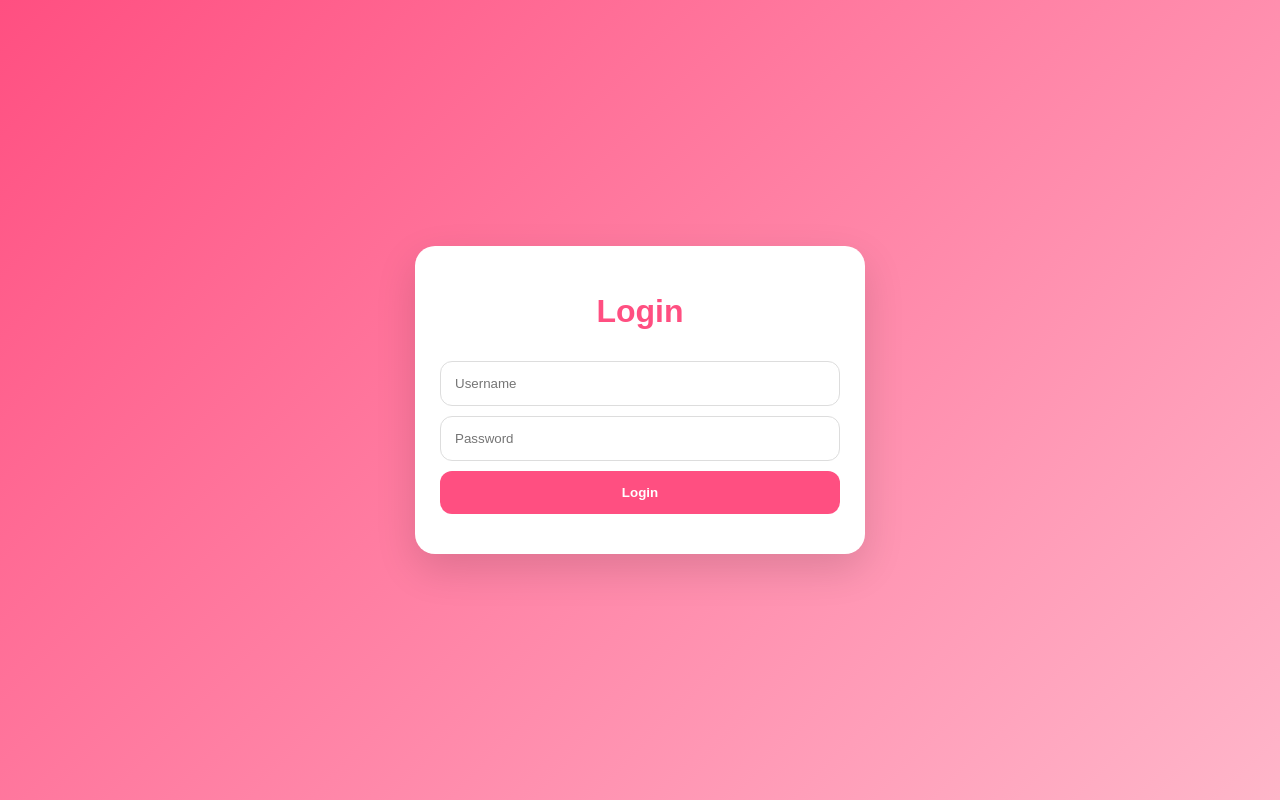
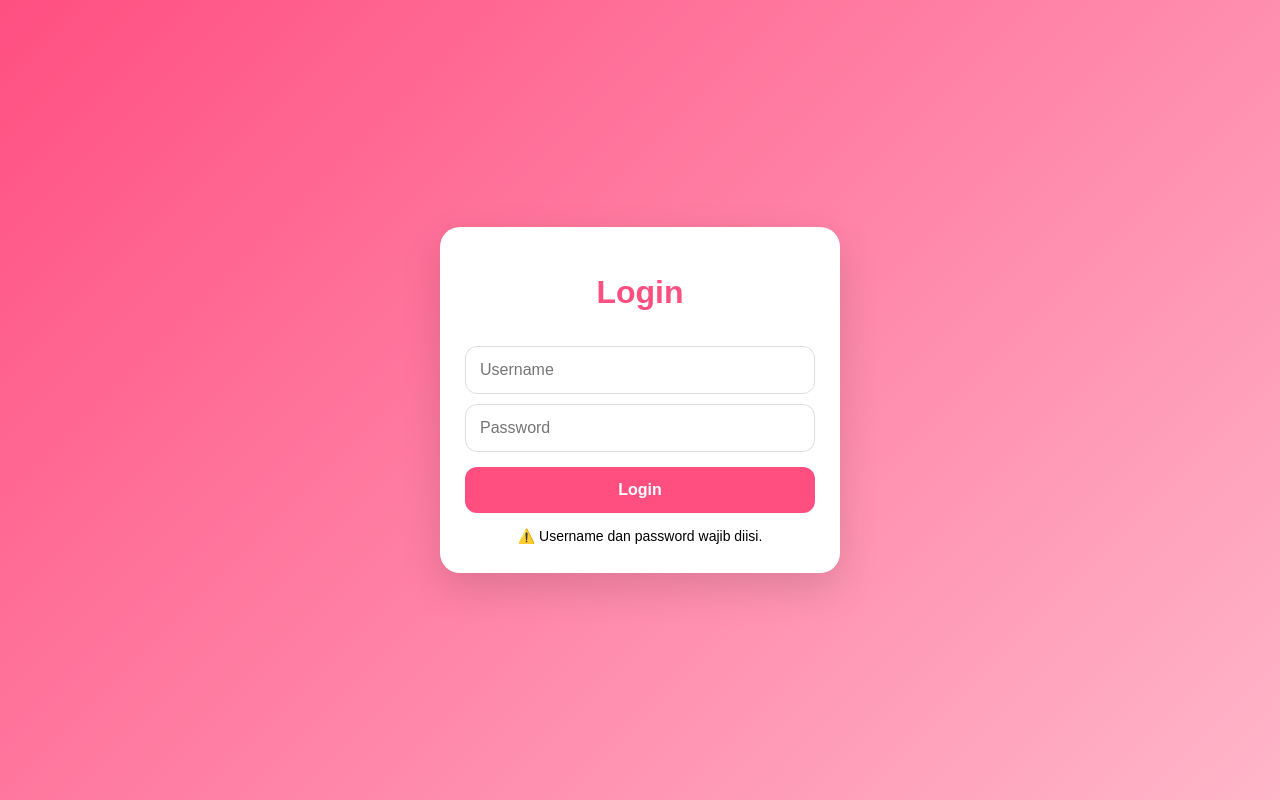
Before and after one commit to denz132/bydenz-ngl, a website: page public/login.html in a window 1280 px wide. Both pictures are taken after a click on the button "Login". Drawn offline with Linux system fonts and the light colour scheme; no server answers.

Commit message:
Replace static response with asset fetch
Up

```diff
--- a/public/login.html
+++ b/public/login.html
@@ -1,90 +1,90 @@
 <!DOCTYPE html>
-<html>
-
+<html lang="id">
 <head>
-
 <meta charset="UTF-8">
-
-<meta name="viewport"
-content="width=device-width,initial-scale=1">
+<meta name="viewport" content="width=device-width, initial-scale=1">
 
 <title>Login - BY DENZ</title>
 
 <style>
+* {
+    box-sizing: border-box;
+}
 
 body {
     margin: 0;
-
     min-height: 100vh;
-
     display: flex;
-
     align-items: center;
-
     justify-content: center;
-
-    font-family: Arial;
-
-    background:
-        linear-gradient(
-            135deg,
-            #ff4f81,
-            #ffb6ca
-        );
+    padding: 20px;
+    font-family: Arial, sans-serif;
+    background: linear-gradient(135deg, #ff4f81, #ffb6ca);
 }
 
 .card {
-    width: 90%;
+    width: 100%;
     max-width: 400px;
-
     background: white;
-
     padding: 25px;
-
     border-radius: 20px;
-
-    box-shadow:
-        0 15px 40px #0002;
+    box-shadow: 0 15px 40px #0002;
 }
 
 h1 {
     text-align: center;
     color: #ff4f81;
+    margin-bottom: 25px;
 }
 
-input,
-button {
+input {
     width: 100%;
+    padding: 14px;
+    margin-top: 10px;
+    border-radius: 12px;
+    border: 1px solid #ddd;
+    outline: none;
+    font-size: 16px;
+    transition: .2s;
+}
 
-    padding: 14px;
-
-    margin-top: 10px;
-
-    box-sizing: border-box;
-
-    border-radius: 12px;
-
-    border: 1px solid #ddd;
+input:focus {
+    border-color: #ff4f81;
+    box-shadow: 0 0 0 3px #ff4f8125;
 }
 
 button {
+    width: 100%;
+    padding: 14px;
+    margin-top: 15px;
+    border: 0;
+    border-radius: 12px;
     background: #ff4f81;
+    color: white;
+    font-size: 16px;
+    font-weight: bold;
+    cursor: pointer;
+    transition: transform .12s, opacity .2s;
+    touch-action: manipulation;
+}
 
-    color: white;
+button:active {
+    transform: scale(.96);
+}
 
-    border: 0;
-
-    font-weight: bold;
+button:disabled {
+    opacity: .65;
+    cursor: not-allowed;
+    transform: none;
 }
 
 #result {
     text-align: center;
-
     margin-top: 15px;
+    min-height: 20px;
+    font-size: 14px;
 }
-
 </style>
-
 </head>
 
 <body>
@@ -95,14 +95,17 @@ button {
 
     <input
         id="username"
-placeholder="Username">
+        type="text"
+        placeholder="Username"
+        autocomplete="username">
 
     <input
         id="password"
         type="password"
-placeholder="Password">
+        placeholder="Password"
+        autocomplete="current-password">
 
-<button onclick="login()">
+    <button id="loginBtn" onclick="login()">
         Login
     </button>
 
@@ -111,69 +114,84 @@ Login
 </div>
 
 <script>
-
 async function login() {
 
     const username =
-        document
-        .getElementById("username")
-        .value;
+        document.getElementById("username").value.trim();
 
     const password =
-        document
-        .getElementById("password")
-        .value;
+        document.getElementById("password").value;
 
     const result =
-        document
-        .getElementById("result");
+        document.getElementById("result");
 
-    const response =
-        await fetch(
-            "/api/login",
-            {
+    const button =
+        document.getElementById("loginBtn");
+
+    if (!username || !password) {
+        result.innerText = "⚠️ Username dan password wajib diisi.";
+        return;
+    }
+
+    // Feedback langsung saat tombol ditekan
+    button.disabled = true;
+    button.innerText = "⏳ Memproses...";
+    result.innerText = "";
+
+    try {
+
+        const response = await fetch("/api/login", {
             method: "POST",
 
             headers: {
-                    "Content-Type":
-                        "application/json"
+                "Content-Type": "application/json"
             },
 
-                body:
-                    JSON.stringify({
-                        username,
-                        password
+            body: JSON.stringify({
+                username: username,
+                password: password
             })
-            }
-        );
+        });
 
-    const data =
-        await response.json();
+        const data = await response.json();
 
         if (data.success) {
 
-        result.innerText =
-            "✅ Login berhasil!";
+            result.innerText = "✅ Login berhasil!";
+            button.innerText = "✅ Berhasil";
 
-        setTimeout(
-            function() {
-                location.href =
-                    "/inbox.html";
-            },
-            700
-        );
+            setTimeout(() => {
+                location.href = "/inbox.html";
+            }, 500);
 
         } else {
 
             result.innerText =
-            "❌ " + data.message;
+                "❌ " + (data.message || "Login gagal.");
 
+            button.disabled = false;
+            button.innerText = "Login";
         }
 
+    } catch (error) {
+
+        console.error(error);
+
+        result.innerText =
+            "❌ Tidak dapat terhubung ke server.";
+
+        button.disabled = false;
+        button.innerText = "Login";
+    }
 }
 
+// Bisa tekan Enter dari keyboard
+document.addEventListener("keydown", function(event) {
+    if (event.key === "Enter") {
+        login();
+    }
+});
 </script>
 
 </body>
-
 </html>
```
Lines whose indentation alone changed are shown as unchanged.
